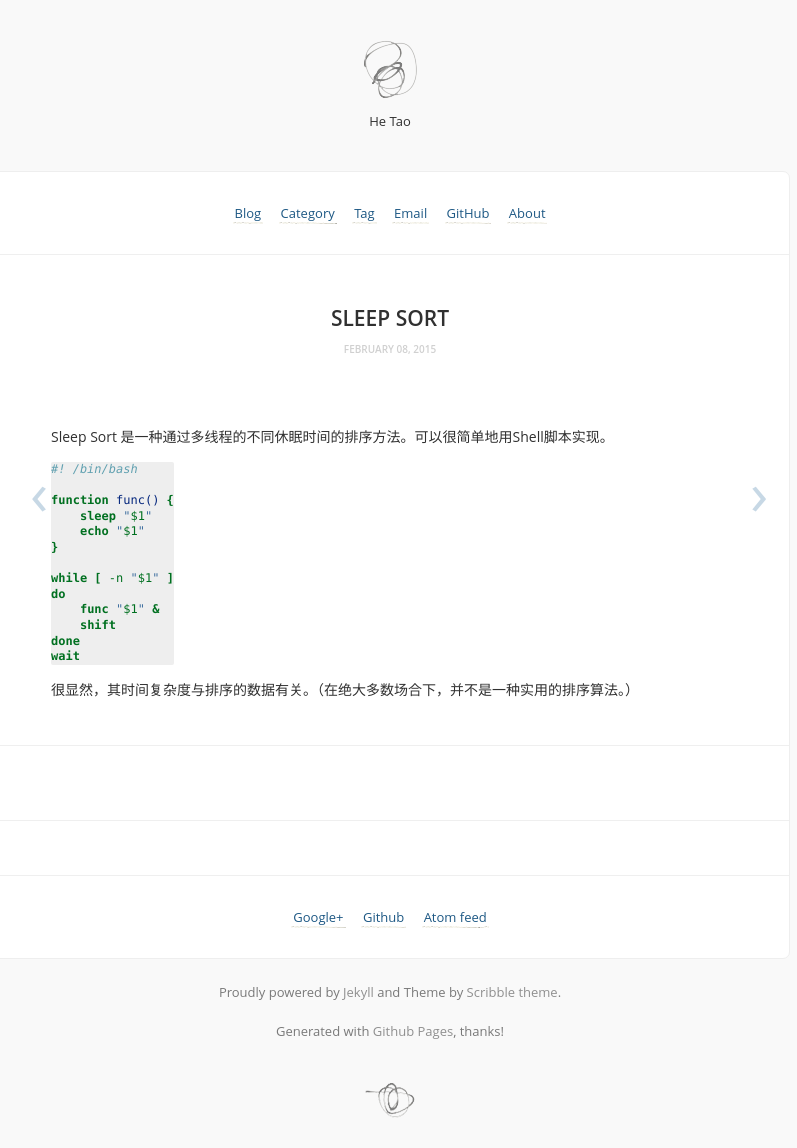
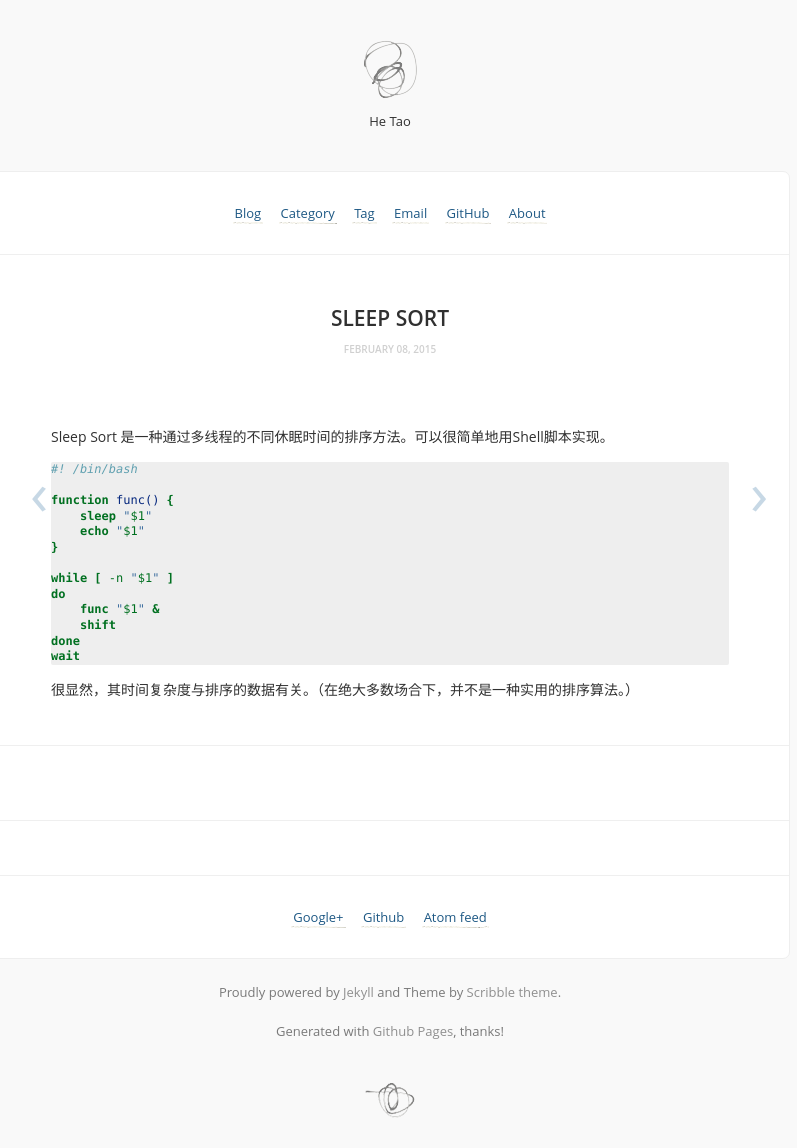
Before and after one commit to sighingnow/sighingnow.github.io, a Jekyll site: the page built from _posts/algorithm/2015-02-08-sleep_sort.html, in a window 1280 px wide. Shown: the whole page, without its empty margins (250-1047 px from the left). Built offline with Jekyll 4.4.1, drawn with Linux system fonts in a browser that asks for light colours; some web fonts are replaced; Markdown is read by kramdown in place of the engine named in the settings; comment, search, counter and statistics services are not loaded.

```diff
--- a/_includes/mathjax.html
+++ b/_includes/mathjax.html
@@ -5,7 +5,9 @@
           displayMath: [ ['$$','$$'], ["\\[","\\]"] ],
           skipTags: ['script', 'noscript', 'style', 'textarea', 'pre', 'code'],
           processEscapes: true
-        }
+        },
+        displayAlign: "left",
+        displayIndent: "2em",
     });
     MathJax.Hub.Queue(["Typeset",MathJax.Hub,document.body]);
 </script>
--- a/stylesheets/style.css
+++ b/stylesheets/style.css
@@ -326,6 +326,7 @@ pre {
 code {
   font-family: Menlo, Monaco, "Courier New", monospace;
   font-size: 13px;
+  width: 100%;
   color: #000;
   background: #eee;
   padding: 2px 4px 3px;
--- a/stylesheets/syntax.css
+++ b/stylesheets/syntax.css
@@ -1,4 +1,4 @@
-.sourceCode { font-size: 12px; }
+.sourceCode { font-size: 12px; width: 100%; }
 div.sourceCode, div.sourceCode code, div.sourceCode pre  { background: #eee; }
 div.sourceCode code { padding: 0; }
 
```
Also changed, not shown: pages/machine-learning/2014-10-22-native_bayes_classification.md (+1 -1 lines).
